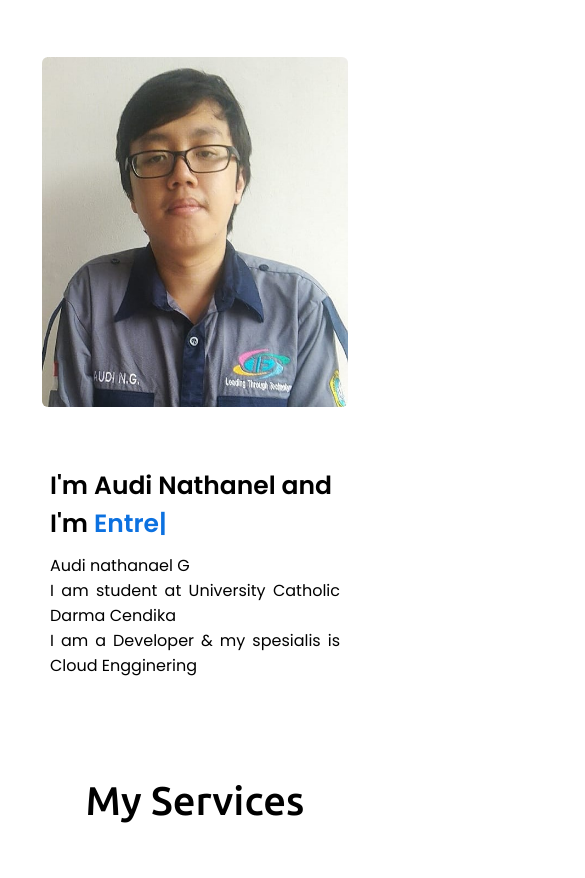
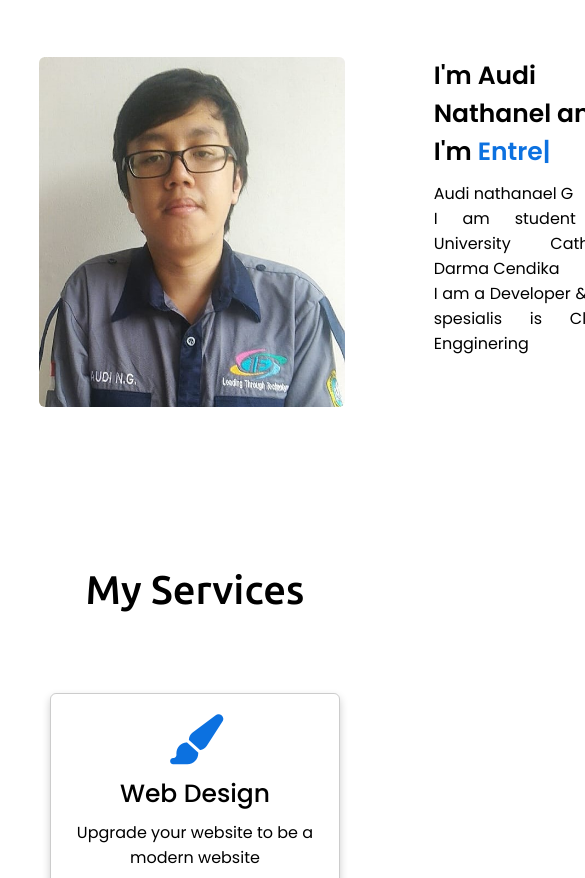
Before and after one commit to reyfuu/profile-website, a plain HTML site: page index.html in a window 390 px wide. Shown: the part 669-1547 px from the top of the page, 585 px wide, since content can reach past the window. Drawn offline with nearby package versions, Linux system fonts and the light colour scheme.

Commit message:
update website

```diff
--- a/index.html
+++ b/index.html
@@ -49,15 +49,19 @@
             <div class="max-width">
                 <h2 class="title">About Me</h2>
                 <div class="about-content">
+
+                    <aside>
                         <div class="column left">
                             <img src="/img/drip.jpeg" alt="drip">
                         </div>
-                    <aside class="column right">
+                        <div class="column right">
                             <div class="text">I'm Audi Nathanel and  I'm <span class="typing2"></span></div>
                             <p>Audi nathanael G <br>
                             I am student at University Catholic Darma Cendika <br>
                             I am a Developer & my spesialis is Cloud Engginering
                             </p>
+                        </div>
+
                     </aside>
                 </div>
             </div>
--- a/style.css
+++ b/style.css
@@ -41,6 +41,9 @@ html {
   font-family: "Ubuntu", sans-serif;
   transition: all 0.3s ease;
 }
+aside {
+  display: flex;
+}
 .navbar.sticky {
   padding: 30px 0;
   background: #0c71e0;
@@ -82,7 +85,10 @@ html {
 .navbar .menu li a:hover {
   color: #0c71e0;
 }
-.navbar .sticky .logo a:hover {
+.navbar.sticky .logo a:hover {
+  color: #fff;
+}
+.navbar.sticky .menu li a:hover {
   color: #fff;
 }
 /* menu btn */
@@ -146,28 +152,29 @@ article {
   align-items: center;
   justify-content: space-between;
 }
-.about .about-content .left {
+.about .about-content aside .left {
   width: 45%;
 }
 
-.about .about-content .left img {
+.about .about-content aside .left img {
   height: 400px;
   width: 400px;
   object-fit: cover;
   border-radius: 6px;
 }
-.about .about-content .right {
+.about .about-content aside .right {
   width: 55%;
+  margin-left: 100px;
 }
-.about .about-content .right .text {
+.about .about-content aside .right .text {
   font-size: 25px;
   font-weight: 600;
   margin-bottom: 10px;
 }
-.about .about-content .right .text span {
+.about .about-content aside .right .text span {
   color: #0c71e0;
 }
-.about .about-content .right p {
+.about .about-content aside .right p {
   text-align: justify;
 }
 /* Skills */
@@ -234,10 +241,10 @@ section .title {
   .home .max-width {
     margin-left: 0px;
   }
-  .about .about-content .column {
+  .about .about-content aside .column {
     width: 50%;
   }
-  .about .about-content .left img {
+  .about .about-content aside .left img {
     height: 350px;
     width: 350px;
   }
@@ -292,7 +299,7 @@ section .title {
     width: calc(50% - 10px);
     margin-bottom: 20px;
   }
-  .about .about-content .right {
+  .about .about-content aside .right {
     flex: 100%;
   }
   .home .home-content .text-2 {
```
Lines whose indentation alone changed are shown as unchanged.
